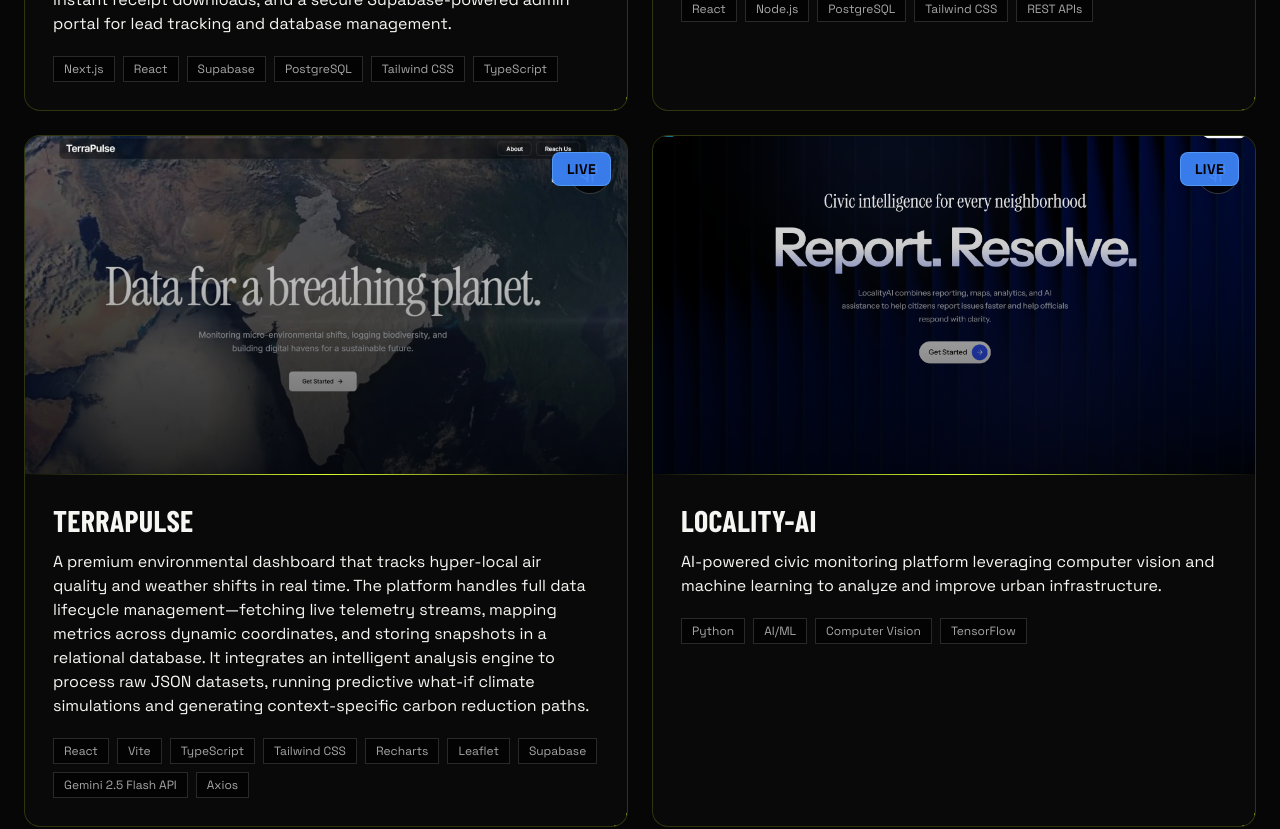
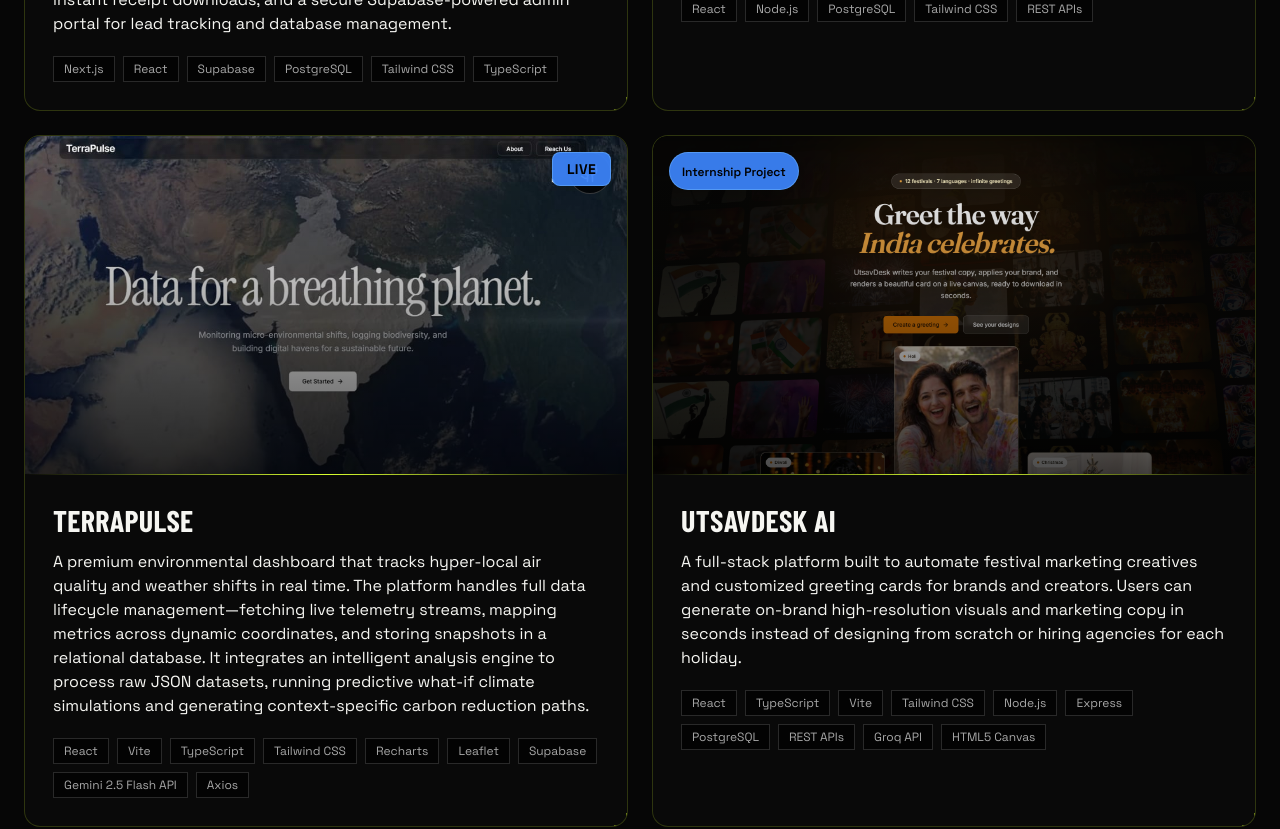
Before and after one commit to NamanGaonkar/Portfolio-Website, a Next.js app: page / in a window 1280 px wide. Shown: the part 2340-3169 px from the top of the page. Built offline with nearby package versions, Linux system fonts and the light colour scheme; a web font is replaced by a local one.

Commit message:
new project added

```diff
--- a/components/Projects.tsx
+++ b/components/Projects.tsx
@@ -25,12 +25,13 @@ export default function Projects() {
     'nrg-industries': 2,
     'baristahub': 3,
     'terrapulse': 4,
-    'civiclens-ai': 5,
-    'trackify': 6,
-    'vortex-holomap': 7,
-    'clipstack': 8,
-    'unipass': 9,
-    'mindcare-ai': 10,
+    'utsavdesk-ai': 5,
+    'civiclens-ai': 6,
+    'trackify': 7,
+    'vortex-holomap': 8,
+    'clipstack': 9,
+    'unipass': 10,
+    'mindcare-ai': 11,
   };
 
   const featuredProjects = PROJECTS
@@ -109,15 +110,8 @@ export default function Projects() {
             </div>
           )}
 
-          {/* NRG Industries Internship Badge */}
-          {project.id === 'nrg-industries' && (
-            <div className="absolute top-4 left-4 px-3 py-1.5 bg-[#3b82f6]/95 rounded-full border border-[#60a5fa]/70 z-10">
-              <span className="text-xs font-semibold text-black">Internship Project</span>
-            </div>
-          )}
-
-          {/* Barista Hub Internship Badge */}
-          {project.id === 'baristahub' && (
+          {/* Internship Project Badge */}
+          {['nrg-industries', 'baristahub', 'utsavdesk-ai'].includes(project.id) && (
             <div className="absolute top-4 left-4 px-3 py-1.5 bg-[#3b82f6]/95 rounded-full border border-[#60a5fa]/70 z-10">
               <span className="text-xs font-semibold text-black">Internship Project</span>
             </div>
--- a/constants/index.ts
+++ b/constants/index.ts
@@ -128,6 +128,15 @@ export const PROJECTS: Project[] = [
     description: "An enterprise café management and POS platform that streamlines order workflows, item customizations, recipe-level inventory depletion, and multi-outlet master data with real-time revenue analytics.",
     image: "/projects/baristahub.png",
     technologies: ["React", "Node.js", "PostgreSQL", "Tailwind CSS", "REST APIs"],
+    githubUrl: "",
+    featured: true
+  },
+  {
+    id: "utsavdesk-ai",
+    title: "UtsavDesk AI",
+    description: "A full-stack platform built to automate festival marketing creatives and customized greeting cards for brands and creators. Users can generate on-brand high-resolution visuals and marketing copy in seconds instead of designing from scratch or hiring agencies for each holiday.",
+    image: "/projects/utsavdesk.png",
+    technologies: ["React", "TypeScript", "Vite", "Tailwind CSS", "Node.js", "Express", "PostgreSQL", "REST APIs", "Groq API", "HTML5 Canvas"],
     githubUrl: "",
     featured: true
   },
```
Also changed, not shown: public/projects/utsavdesk.png (added).
